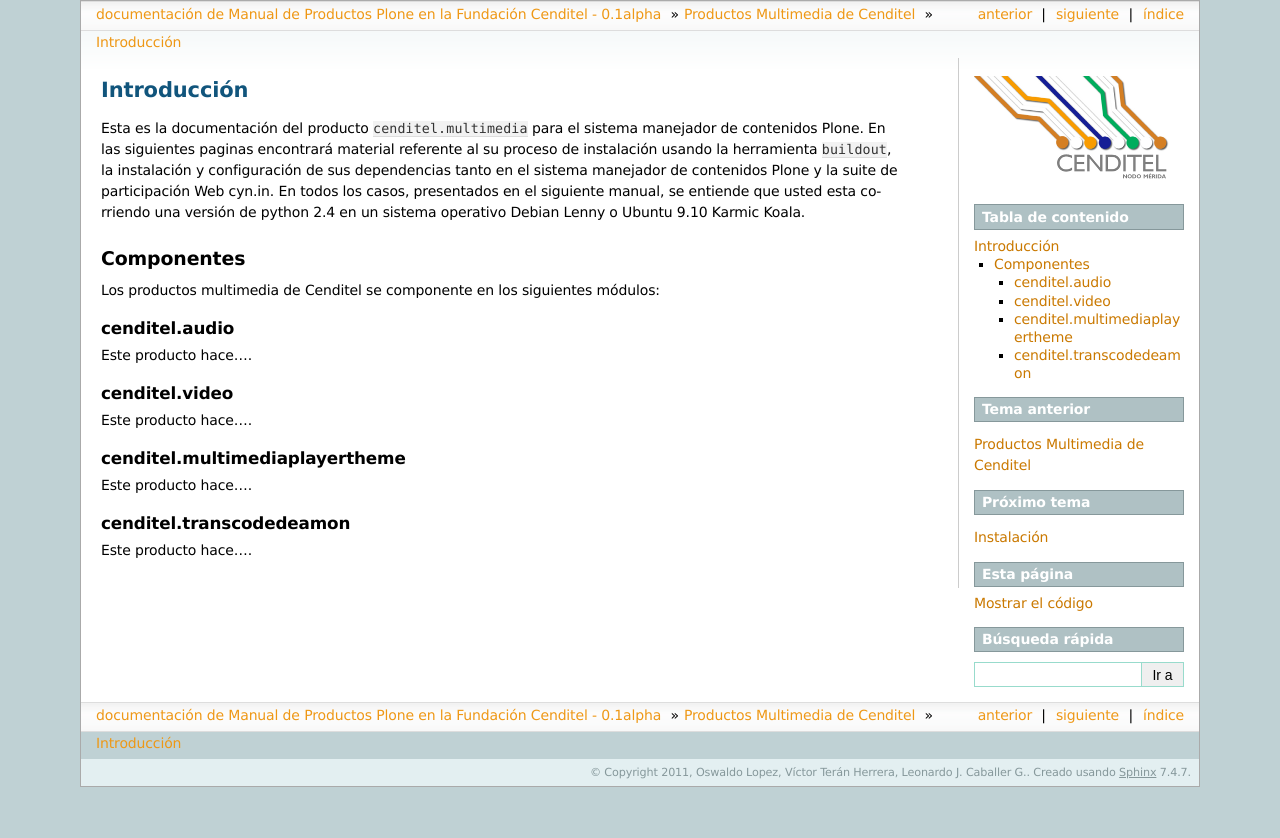
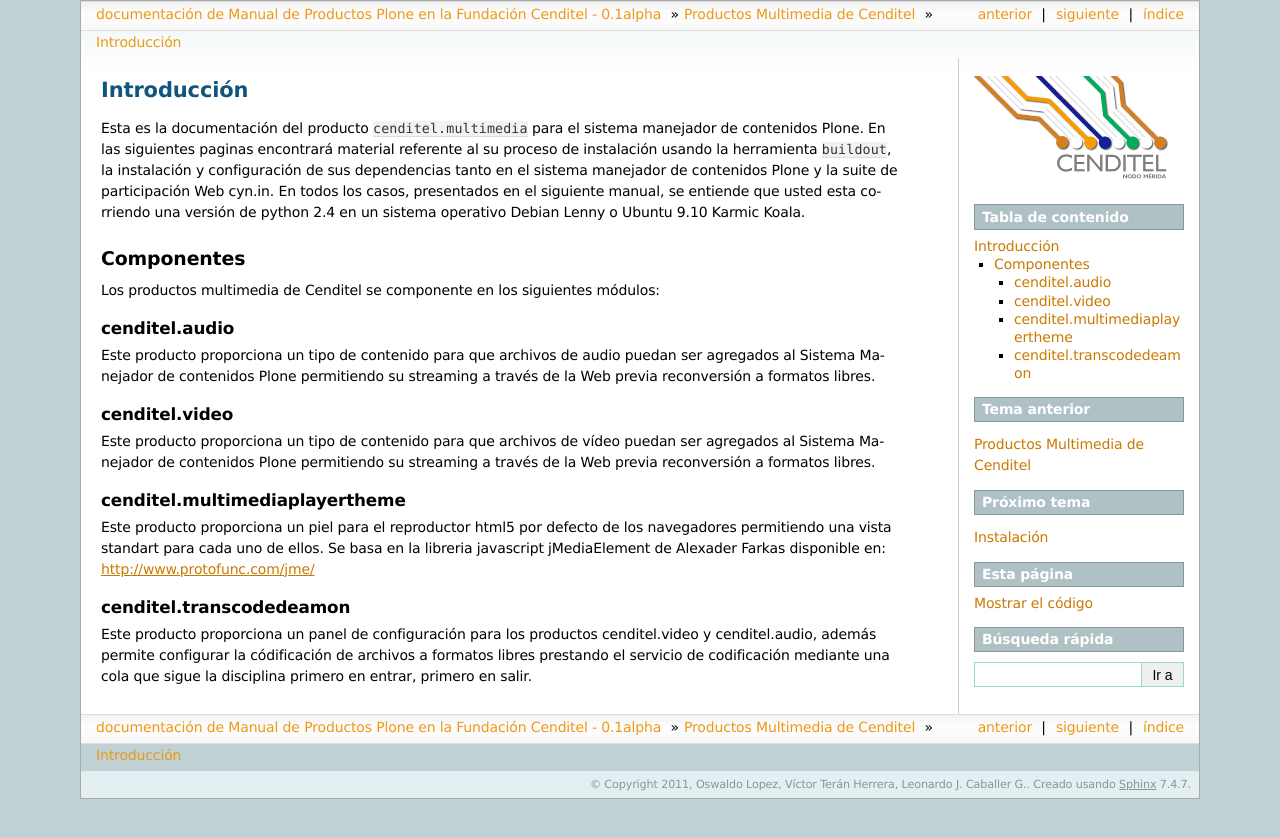
Before and after one commit to Cenditel/cenditel.docs, a Sphinx documentation site: the page built from source/multimedia/introduccion.rst, in a window 1280 px wide. Shown: the top 838 px of the page. Built offline with Sphinx 7.4.7, drawn with Linux system fonts in a browser that asks for light colours; formulas are drawn with MathJax 3.

Commit message:
Agredada la descripcion de los productos

```diff
--- a/source/multimedia/introduccion.rst
+++ b/source/multimedia/introduccion.rst
@@ -23,19 +23,29 @@
 cenditel.audio
 """"""""""""""
 
-Este producto hace....
+Este producto proporciona un tipo de contenido para que archivos de audio
+puedan ser agregados al Sistema Manejador de contenidos Plone permitiendo su
+streaming a través de la Web previa reconversión a formatos libres.
 
 cenditel.video
 """"""""""""""
 
-Este producto hace....
+Este producto proporciona un tipo de contenido para que archivos de vídeo
+puedan ser agregados al Sistema Manejador de contenidos Plone permitiendo su
+streaming a través de la Web previa reconversión a formatos libres.
 
 cenditel.multimediaplayertheme
 """"""""""""""""""""""""""""""
 
-Este producto hace....
+Este producto proporciona un piel para el reproductor html5 por defecto de los
+navegadores permitiendo una vista standart para cada uno de ellos. Se basa en la
+libreria javascript jMediaElement de Alexader Farkas disponible en:
+`http://www.protofunc.com/jme/ <http://www.protofunc.com/jme/>`_
 
 cenditel.transcodedeamon
 """"""""""""""""""""""""
 
-Este producto hace....
+Este producto proporciona un panel de configuración para los productos cenditel.video
+y cenditel.audio, además permite configurar la códificación de archivos a formatos libres
+prestando el servicio de codificación mediante una cola que sigue la disciplina
+primero en entrar, primero en salir.
```
